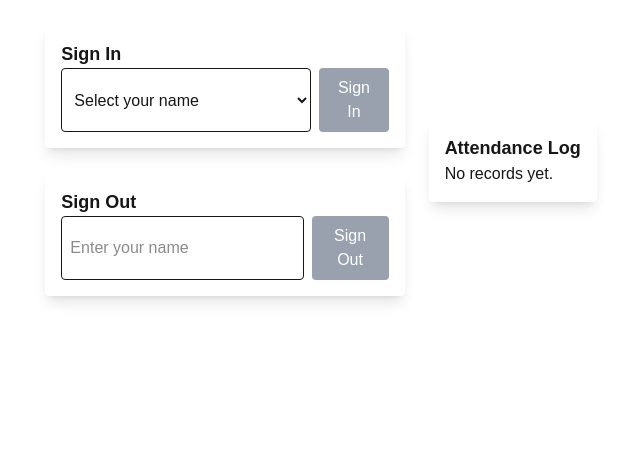
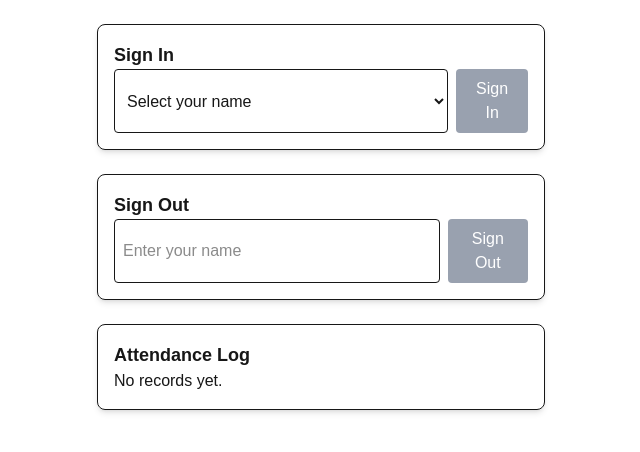
Before and after one commit to alikamatu/skc-attendance, a Next.js app in the folder frontend/: page / in a window 1280 px wide. Shown: the top 452 px of the page, without its empty margins (319-959 px from the left). Built offline with nearby package versions, Linux system fonts and the light colour scheme.

Commit message:
frontend

```diff
--- a/frontend/app/components/AttendanceForm.tsx
+++ b/frontend/app/components/AttendanceForm.tsx
@@ -5,7 +5,9 @@ import { Button } from "./ui/Button";
 import { Input } from "./ui/Input";
 import { Select } from "./ui/Select";
 
-const sampleUsers = ["Alice Achipalogo", "Bob", "Charlie", "David"];
+const API_URL = "http://localhost:5000/api/attendance";
+
+const sampleUsers = ["Alice", "Bob", "Charlie", "David"];
 
 export default function AttendanceForm() {
   const [signedInUsers, setSignedInUsers] = useState<string[]>([]);
@@ -13,54 +15,76 @@ export default function AttendanceForm() {
   const [signOutName, setSignOutName] = useState("");
   const [attendance, setAttendance] = useState<{ name: string; signInTime: string; signOutTime?: string }[]>([]);
 
-  const handleSignIn = () => {
+  const handleSignIn = async () => {
     if (selectedUser && !signedInUsers.includes(selectedUser)) {
+      const timestamp = new Date().toLocaleTimeString();
       setSignedInUsers([...signedInUsers, selectedUser]);
-      setAttendance([...attendance, { name: selectedUser, signInTime: new Date().toLocaleTimeString() }]);
+      setAttendance([...attendance, { name: selectedUser, signInTime: timestamp }]);
+
+      try {
+        await fetch(API_URL, {
+          method: "POST",
+          headers: { "Content-Type": "application/json" },
+          body: JSON.stringify({ name: selectedUser, status: "Present" }),
+        });
+      } catch (error) {
+        console.error("Failed to record sign-in:", error);
+      }
+
       setSelectedUser(null);
     }
   };
 
-  const handleSignOut = () => {
+  const handleSignOut = async () => {
     if (signOutName.trim() && signedInUsers.includes(signOutName.trim())) {
+      const timestamp = new Date().toLocaleTimeString();
       setSignedInUsers(signedInUsers.filter((user) => user !== signOutName.trim()));
       setAttendance(
         attendance.map((record) =>
           record.name === signOutName.trim() && !record.signOutTime
-            ? { ...record, signOutTime: new Date().toLocaleTimeString() }
+            ? { ...record, signOutTime: timestamp }
             : record
         )
       );
+
+      try {
+        await fetch(API_URL, {
+          method: "POST",
+          headers: { "Content-Type": "application/json" },
+          body: JSON.stringify({ name: signOutName.trim(), status: "Signed Out" }),
+        });
+      } catch (error) {
+        console.error("Failed to record sign-out:", error);
+      }
+
       setSignOutName("");
     }
   };
 
   return (
-    <div className="flex items-center justify-center gap-6 p-6">
-      <div className="flex flex-col gap-6">
-      <div className="flex flex-col p-4 rounded shadow-lg">
-      <h2 className="text-lg font-bold">Sign In</h2>
+    <div className="flex flex-col items-center gap-6 p-6">
+      <Card className="w-full max-w-md">
+        <h2 className="text-lg font-bold">Sign In</h2>
         <div className="flex gap-2">
           <Select options={sampleUsers.filter((user) => !signedInUsers.includes(user))} value={selectedUser} onChange={setSelectedUser} />
           <Button onClick={handleSignIn} disabled={!selectedUser}>Sign In</Button>
         </div>
-      </div>
+      </Card>
 
-      <div className="flex flex-col p-4 rounded shadow-lg">
-      <h2 className="text-lg font-bold">Sign Out</h2>
+      <Card className="w-full max-w-md">
+        <h2 className="text-lg font-bold">Sign Out</h2>
         <div className="flex gap-2">
           <Input placeholder="Enter your name" value={signOutName} onChange={(e) => setSignOutName(e.target.value)} />
           <Button onClick={handleSignOut} disabled={!signOutName.trim()}>Sign Out</Button>
         </div>
-        </div>
-      </div>
+      </Card>
 
-        <div className="flex flex-col shadow-lg p-4 rounded">
+      <Card className="w-full max-w-md">
         <h2 className="text-lg font-bold">Attendance Log</h2>
         {attendance.length === 0 ? <p>No records yet.</p> : (
           <ul>
             {attendance.map((record, index) => (
-              <li key={index} className="p-2 space-y-2 border-b border-gray-400">
+              <li key={index} className="p-2 border rounded">
                 <span className="font-semibold">{record.name}</span> -
                 Signed in at {record.signInTime}
                 {record.signOutTime ? `, Signed out at ${record.signOutTime}` : " (Still Present)"}
@@ -68,8 +92,7 @@ export default function AttendanceForm() {
             ))}
           </ul>
         )}
-        </div>
-
+      </Card>
     </div>
   );
 }
```
